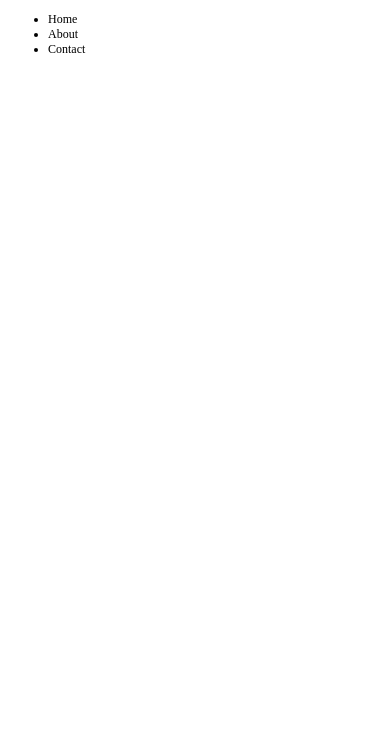
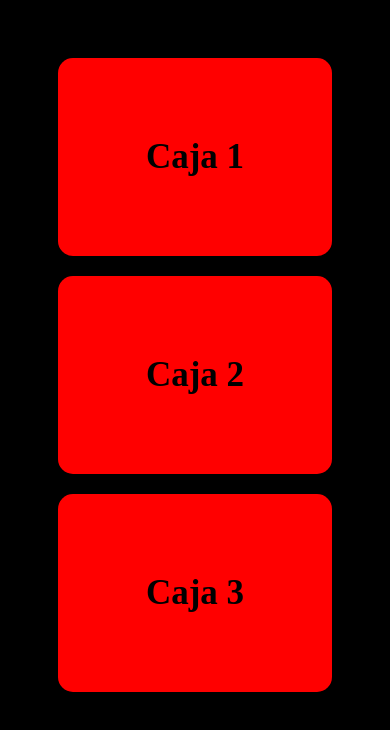
Before and after one commit to XavierJ4/COMP3015, a plain HTML site: page Ejercicios/mod2 lec2 act 1/index.html in a window 390 px wide. Drawn offline with Linux system fonts and the light colour scheme.

Commit message:
Add files via upload

```diff
--- a/Ejercicios/mod2 lec2 act 1/index.html
+++ b/Ejercicios/mod2 lec2 act 1/index.html
@@ -8,14 +8,16 @@
     <title>Document</title>
 </head>
 <body>
-
-    <nav>
-        <ul>
-            <li>Home</li>
-            <li>About</li>
-            <li>Contact</li>
-        </ul>
-    </nav>
-
+<main>
+    <div>
+        <h2>Caja 1</h2>
+    </div>
+    <div>
+        <h2>Caja 2</h2>
+    </div>
+    <div>
+        <h2>Caja 3</h2>
+    </div>
+</main>
 </body>
 </html>
--- a/Ejercicios/mod2 lec2 act 1/style.css
+++ b/Ejercicios/mod2 lec2 act 1/style.css
@@ -1,13 +1,65 @@
 body {
-    font-size: 16px; /* Tamaño por defecto */
+    font-family: 'Times New Roman', Times, serif;
+    margin: 10;
+    padding: 50px 50px;
+}
+div{
+    background-color: red;
+}
+h2 {
+    font-size: 35px;
+    font-weight: bold;
 }
 @media (max-width: 768px) {
-body {
-    font-size: 14px; /* Tamaño más pequeño en tablets */
+    main {
+        width: 100%;
+    }
+}
+@media (max-width: 768px) {
+    body {
+    background-color: navy;
+    }
+    main {
+        display: flex;
+        flex-wrap: wrap;
+        gap: 20px;
+    }
+    main div{
+        text-align: center;
+        border-radius: 15px;
+        padding: 50px;
+        flex: 1 1 200px;
+    }
+}
+@media (min-width: 768px) {
+    body {
+    background-color: blue;
+    }
+    main {
+        display: flex;
+        flex-wrap: wrap;
+        gap: 20px;
+    }
+    main div{
+        text-align: center;
+        border-radius: 15px;
+        padding: 50px;
+        flex: 1 1 200px;
     }
 }
 @media (max-width: 480px) {
-body {
-    font-size: 12px; /* Tamaño más pequeño en móviles */
+    body {
+    background-color: black;
+    }
+    main {
+        display: flex;
+        flex-wrap: wrap;
+        gap: 20px;
+    }
+    main div{
+        text-align: center;
+        border-radius: 15px;
+        padding: 50px;
+        flex: 1 1 200px;
     }
 }
```
